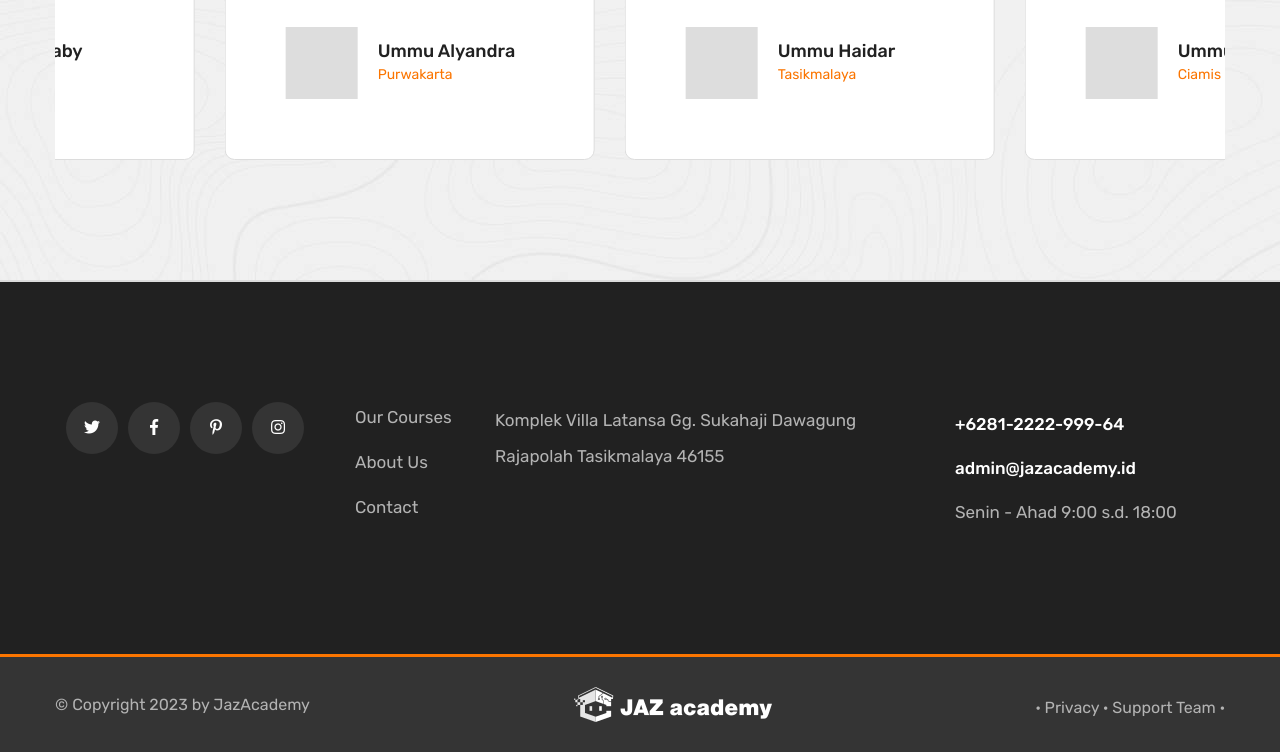
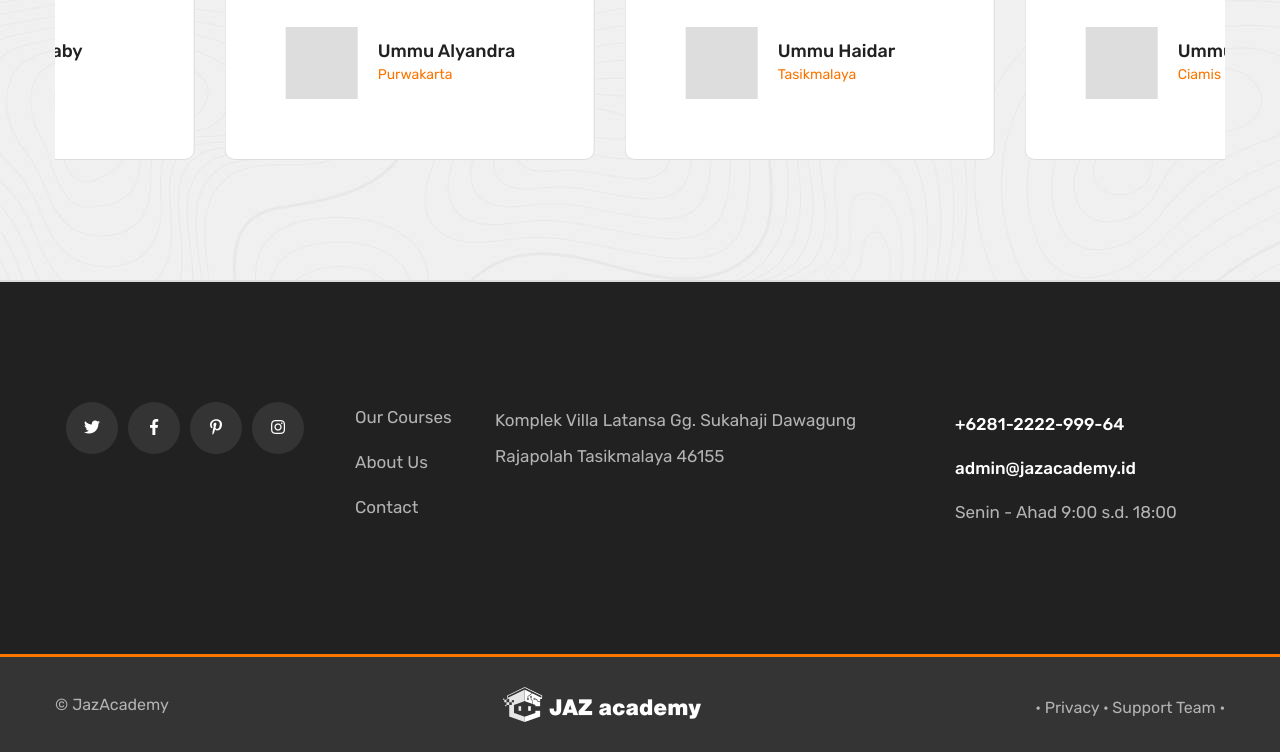
Before and after one commit to jaz-academy/jaz-academy.github.io, a plain HTML site: page about.html in a window 1280 px wide. Shown: the part 3553-4305 px from the top of the page. Drawn offline with Linux system fonts and the light colour scheme; files whose address does not match are found by name.

Commit message:
Update about.html

```diff
--- a/about.html
+++ b/about.html
@@ -364,7 +364,7 @@
             <div class="auto-container">
                 <div class="wrapper-box">
                     <div class="copyright text-center">
-                        <div class="text">© Copyright 2023 by JazAcademy</div>
+                        <div class="text">© JazAcademy</div>
                     </div>
                     <div class="logo text-center"><a href="index.html"><img src="assets/images/logo-light.png" alt=""></a></div>
                     <div class="copyright text-center mb-4">
```
